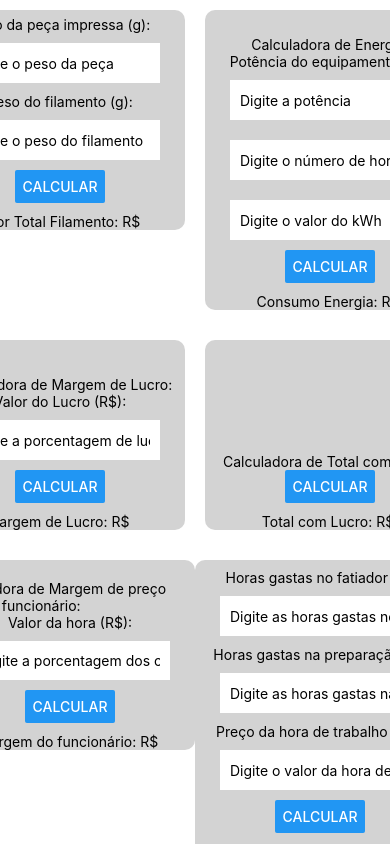
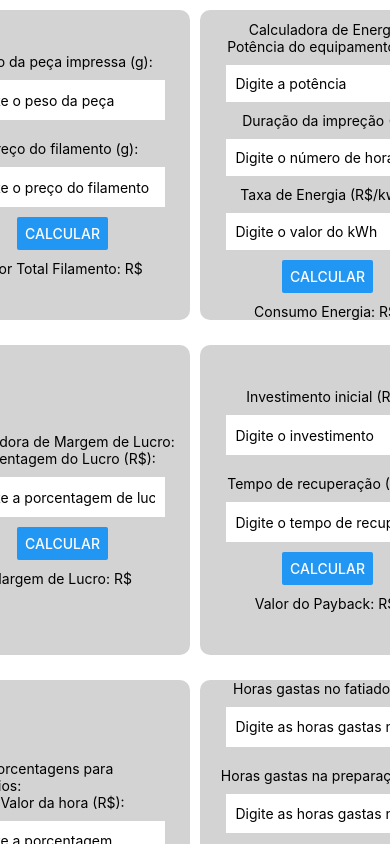
Before and after one commit to SENAISP-Unid601-Projetos/FilamentsFiscal3D, a React Native app in the folder front/: screen / in a window 390 px wide. Built offline with nearby package versions, Linux system fonts and the light colour scheme.

Commit message:
Update App.js

```diff
--- a/front/App.js
+++ b/front/App.js
@@ -1,76 +1,91 @@
-import React, { useState } from 'react';
-import { View, Text, TextInput, Button, ScrollView, StyleSheet, SafeAreaView } from 'react-native';
+import React, { useState } from "react";
+import {
+  View,
+  Text,
+  TextInput,
+  Button,
+  ScrollView,
+  StyleSheet,
+  SafeAreaView,
+} from "react-native";
 
 const Orca3d = () => {
   // Estado para a Calculadora de Filamento
-  const [pesoPeca, setPesoPeca] = useState('');
-  const [pesoFilamento, setPesoFilamento] = useState('');
-  const [valorTotalFilamento, setValorTotalFilamento] = useState('');
+  const [pesoPeca, setPesoPeca] = useState("");
+  const [pesoFilamento, setPesoFilamento] = useState("");
+  const [valorTotalFilamento, setValorTotalFilamento] = useState("");
 
   const calcularCustoFilamento = () => {
-    const custoTotalFilamento = parseFloat(pesoPeca) * parseFloat(pesoFilamento);
+    const custoTotalFilamento =
+      parseFloat(pesoPeca) * parseFloat(pesoFilamento);
     setValorTotalFilamento(custoTotalFilamento.toFixed(2)); // Ajusta para duas casas decimais
   };
 
   // Estado para a Calculadora de Energia
-  const [potenciaEquipamento, setPotenciaEquipamento] = useState('');
-  const [horasImpressao, setHorasImpressao] = useState('');
-  const [consumoEnergia, setConsumoEnergia] = useState('');
-  const [valorKwh, setValorKwh] = useState('');
+  const [potenciaEquipamento, setPotenciaEquipamento] = useState("");
+  const [horasImpressao, setHorasImpressao] = useState("");
+  const [consumoEnergia, setConsumoEnergia] = useState("");
+  const [valorKwh, setValorKwh] = useState("");
 
   const calcularConsumoEnergia = () => {
-    const consumoCalculado = (parseFloat(potenciaEquipamento) * parseFloat(horasImpressao)) / 1000;
+    const consumoCalculado =
+      (parseFloat(potenciaEquipamento) * parseFloat(horasImpressao)) / 1000;
     const consumoFinal = consumoCalculado * parseFloat(valorKwh);
     setConsumoEnergia(consumoFinal.toFixed(2)); // Ajusta para duas casas decimais
   };
 
   // Função para calcular a taxa de lucro
   const calcularTaxaLucro = () => {
-    const taxaLucro = (parseFloat(valorTotalFilamento) / parseFloat(consumoEnergia)) * 100;
+    const taxaLucro =
+      (parseFloat(valorTotalFilamento) / parseFloat(consumoEnergia)) * 100;
     return taxaLucro.toFixed(2);
   };
 
   // Estado e função para a Calculadora de Margem de Lucro
-  const [porcentagemLucro, setPorcentagemLucro] = useState('');
-  const [margemLucro, setMargemLucro] = useState('');
+  const [porcentagemLucro, setPorcentagemLucro] = useState("");
+  const [margemLucro, setMargemLucro] = useState("");
 
   const calcularMargemLucro = () => {
-    const margemLucroCalculada = (parseFloat(valorTotalFilamento) * parseFloat(porcentagemLucro)) / 100;
+    const margemLucroCalculada =
+      (parseFloat(valorTotalFilamento) * parseFloat(porcentagemLucro)) / 100;
     setMargemLucro(margemLucroCalculada.toFixed(2)); // Ajusta para duas casas decimais
   };
 
   // Estado e função para a Calculadora do preço dos colaboradores
-  const [porcentagemCola, setPorcentagemCola] = useState('');
-  const [margemCola, setMargemCola] = useState('');
+  const [porcentagemCola, setPorcentagemCola] = useState("");
+  const [margemCola, setMargemCola] = useState("");
 
   const calcularMargemCola = () => {
-    const margemColaCalculada = (parseFloat(valorTotalFilamento) * parseFloat(porcentagemCola)) / 100;
+    const margemColaCalculada =
+      (parseFloat(valorTotalFilamento) * parseFloat(porcentagemCola)) / 100;
     setMargemCola(margemColaCalculada.toFixed(2)); // Ajusta para duas casas decimais
   };
 
   // Estado para a Calculadora de prossessos de preparação
-  const [horaPreparacao, setHoraPreparacao] = useState('');
-  const [horaFatiador, setHoraFatiador] = useState('');
-  const [valorHora, setValorHora] = useState('');
-  const [valorTrabalho, setValorTrabalho] = useState('');
+  const [horaPreparacao, setHoraPreparacao] = useState("");
+  const [horaFatiador, setHoraFatiador] = useState("");
+  const [valorHora, setValorHora] = useState("");
+  const [valorTrabalho, setValorTrabalho] = useState("");
 
   const calcularCustoPreparacao = () => {
-    const custoPreparacao = parseFloat(valorHora) * (parseFloat(horaFatiador) + parseFloat(horaPreparacao));
+    const custoPreparacao =
+      parseFloat(valorHora) *
+      (parseFloat(horaFatiador) + parseFloat(horaPreparacao));
     setValorTrabalho(custoPreparacao.toFixed(2)); // Ajusta para duas casas decimais
   };
 
   // Estado para a Calculadora de payback
-  const [periodo, setPeriodo] = useState('');
-  const [fluxoDeCaixa, setFluxoDeCaixa] = useState('');
-  const [investimento, setInvestimento] = useState('');
+  const [fluxoCaixa, setFluxoCaixa] = useState("");
+  const [investimento, setInvestimento] = useState("");
+  const [periodo, setPeriodo] = useState("");
 
-  const calcularPayback = () => {
-    const payback = parseFloat(investimento) / parseFloat(fluxoDeCaixa);
-    setPeriodo(payback.toFixed(2)); // Ajusta para duas casas decimais
+  const fazerpay = () => {
+    const payback = parseFloat(investimento) / parseFloat(periodo);
+    setFluxoCaixa(payback.toFixed(2));
   };
 
   // Estado e função para a Calculadora de Total com Lucro
-  const [totalComLucro, setTotalComLucro] = useState('');
+  const [totalComLucro, setTotalComLucro] = useState("");
 
   const calcularTotalComLucro = () => {
     const totalCalculado =
@@ -79,14 +94,14 @@ const Orca3d = () => {
       parseFloat(margemLucro) +
       parseFloat(margemCola) +
       parseFloat(valorTrabalho) +
-      parseFloat(periodo);
+      parseFloat(fluxoCaixa);
     setTotalComLucro(totalCalculado.toFixed(2)); // Ajusta para duas casas decimais
   };
 
   return (
     <ScrollView style={{ flex: 1 }}>
       <SafeAreaView style={styles.container}>
-        <View style={{ flexDirection: 'row' }}>
+        <View style={{ flexDirection: "row" }}>
           <View style={styles.inputContainerFilamento}>
             {/* Seção para a Calculadora de Filamento */}
             <Text>Peso da peça impressa (g):</Text>
@@ -100,16 +115,18 @@ const Orca3d = () => {
 
             <View style={styles.separator} />
 
-            <Text>Peso do filamento (g):</Text>
+            <Text>Preço do filamento (g):</Text>
             <TextInput
               style={styles.input}
-              placeholder="Digite o peso do filamento"
+              placeholder="Digite o preço do filamento"
               keyboardType="numeric"
               value={pesoFilamento}
               onChangeText={(text) => setPesoFilamento(text)}
             />
             <Button title="Calcular" onPress={calcularCustoFilamento} />
-            <Text style={{ marginTop: 10 }}>Valor Total Filamento: R$ {valorTotalFilamento}</Text>
+            <Text style={{ marginTop: 10 }}>
+              Valor Total Filamento: R$ {valorTotalFilamento}
+            </Text>
           </View>
 
           <View style={styles.inputContainerEnergia}>
@@ -124,8 +141,7 @@ const Orca3d = () => {
               onChangeText={(text) => setPotenciaEquipamento(text)}
             />
 
-            <View style={styles.separator} />
-
+            <Text>Duração da impreção (H):</Text>
             <TextInput
               style={styles.input}
               placeholder="Digite o número de horas"
@@ -133,8 +149,8 @@ const Orca3d = () => {
               value={horasImpressao}
               onChangeText={(text) => setHorasImpressao(text)}
             />
-            <View style={styles.separator} />
 
+            <Text>Taxa de Energia (R$/kwh):</Text>
             <TextInput
               style={styles.input}
               placeholder="Digite o valor do kWh"
@@ -143,15 +159,19 @@ const Orca3d = () => {
               onChangeText={(text) => setValorKwh(text)}
             />
             <Button title="Calcular" onPress={calcularConsumoEnergia} />
-            <Text style={{ marginTop: 10 }}>Consumo Energia: R$ {consumoEnergia}</Text>
+            <Text style={{ marginTop: 10 }}>
+              Consumo Energia: R$ {consumoEnergia}
+            </Text>
           </View>
         </View>
 
-        <View style={{ flexDirection: 'row' }}>
+        <View style={{ flexDirection: "row" }}>
           <View style={styles.inputContainerLucro}>
             {/* Seção para a Calculadora de Margem de Lucro */}
-            <Text style={{ marginTop: 20 }}>Calculadora de Margem de Lucro:</Text>
-            <Text>Valor do Lucro (R$):</Text>
+            <Text style={{ marginTop: 20 }}>
+              Calculadora de Margem de Lucro:
+            </Text>
+            <Text>porcentagem do Lucro (R$):</Text>
             <TextInput
               style={styles.input}
               placeholder="Digite a porcentagem de lucro"
@@ -160,31 +180,57 @@ const Orca3d = () => {
               onChangeText={(text) => setPorcentagemLucro(text)}
             />
             <Button title="Calcular" onPress={calcularMargemLucro} />
-            <Text style={{ marginTop: 10 }}>Margem de Lucro: R$ {margemLucro}</Text>
+            <Text style={{ marginTop: 10 }}>
+              Margem de Lucro: R$ {margemLucro}
+            </Text>
           </View>
 
-          <View style={styles.inputContainerLucroFinal}>
-            {/* Seção para a Calculadora de Total com Lucro */}
-            <Text style={{ marginTop: 20 }}>Calculadora de Total com Lucro:</Text>
-            <Button title="Calcular" onPress={calcularTotalComLucro} />
-            <Text style={{ marginTop: 10 }}>Total com Lucro: R$ {totalComLucro}</Text>
+
+          <View style={styles.inputContainerpayback}>
+            {/* Seção para a Calculadora de Payback */}
+            <Text>Investimento inicial (R$):</Text>
+            <TextInput
+              style={styles.input}
+              placeholder="Digite o investimento"
+              keyboardType="numeric"
+              value={investimento}
+              onChangeText={(text) => setInvestimento(text)}
+            />
+
+            <View style={styles.separator} />
+
+            <Text>Tempo de recuperação (Dias):</Text>
+            <TextInput
+              style={styles.input}
+              placeholder="Digite o tempo de recuperação"
+              keyboardType="numeric"
+              value={periodo}
+              onChangeText={(text) => setPeriodo(text)}
+            />
+            <Button title="Calcular" onPress={fazerpay} />
+            <Text style={{ marginTop: 10 }}>Valor do Payback: R$ {fluxoCaixa}</Text>
           </View>
+
         </View>
 
-        <View style={{ flexDirection: 'row' }}>
+        <View style={{ flexDirection: "row" }}>
           <View style={styles.inputContainerCola}>
             {/* Seção para a Calculadora do preço da hora dos funcionários */}
-            <Text style={{ marginTop: 20 }}>Calculadora de Margem de preço Hora do funcionário:</Text>
+            <Text style={{ marginTop: 20 }}>
+            Calcule porcentagens para funcionários:
+            </Text>
             <Text>Valor da hora (R$):</Text>
             <TextInput
               style={styles.input}
-              placeholder="Digite a porcentagem dos custos do funcionário"
+              placeholder="Digite a porcentagem"
               keyboardType="numeric"
               value={porcentagemCola}
               onChangeText={(text) => setPorcentagemCola(text)}
             />
             <Button title="Calcular" onPress={calcularMargemCola} />
-            <Text style={{ marginTop: 10 }}>Margem do funcionário: R$ {margemCola}</Text>
+            <Text style={{ marginTop: 10 }}>
+              Margem do funcionário: R$ {margemCola}
+            </Text>
           </View>
 
           <View style={styles.inputContainerTrabalho}>
@@ -220,35 +266,24 @@ const Orca3d = () => {
               onChangeText={(text) => setValorHora(text)}
             />
             <Button title="Calcular" onPress={calcularCustoPreparacao} />
-            <Text style={{ marginTop: 10 }}>Valor do trabalho de preparação: R$ {valorTrabalho}</Text>
+            <Text style={{ marginTop: 10 }}>
+              Valor da preparação: R$ {valorTrabalho}
+            </Text>
           </View>
         </View>
 
-        <View style={styles.inputContainerpayback}>
-          {/* Seção para a Calculadora de payback */}
-          <Text>Investimento inicial (R$):</Text>
-          <TextInput
-            style={styles.input}
-            placeholder="Digite o investimento"
-            keyboardType="numeric"
-            value={investimento}
-            onChangeText={(text) => setInvestimento(text)}
-          />
-
-          <View style={styles.separator} />
-
-          <Text>Fluxo de caixa (R$):</Text>
-          <TextInput
-            style={styles.input}
-            placeholder="Digite o fluxo de caixa"
-            keyboardType="numeric"
-            value={fluxoDeCaixa}
-            onChangeText={(text) => setFluxoDeCaixa(text)}
-          />
-          <Button title="Calcular" onPress={calcularPayback} />
-          <Text style={{ marginTop: 10 }}>Período de Payback: {periodo} anos</Text>
+        <View style={{ flexDirection: "row" }}>
+          <View style={styles.inputContainerLucroFinal}>
+            {/* Seção para a Calculadora de Total com Lucro */}
+            <Text style={{ marginTop: 20 }}>
+              Calculadora de Total com Lucro:
+            </Text>
+            <Button title="Calcular" onPress={calcularTotalComLucro} />
+            <Text style={{ marginTop: 10 }}>
+              Total do Orçamento: R$ {totalComLucro}
+            </Text>
+          </View>
         </View>
-
       </SafeAreaView>
     </ScrollView>
   );
@@ -257,105 +292,105 @@ const Orca3d = () => {
 const styles = StyleSheet.create({
   container: {
     flex: 1,
-    justifyContent: 'center',
-    alignItems: 'center',
-    paddingHorizontal: 10, // Adicionando espaço horizontal ao redor de todo o conteúdo
+    justifyContent: "center",
+    alignItems: "center",
+    paddingHorizontal: 10,
   },
   inputContainerFilamento: {
-    alignItems: 'center',
-    justifyContent: 'flex-end',
-    width: 250,
-    height: 220,
-    backgroundColor: 'lightgray',
+    alignItems: "center",
+    justifyContent: "center",
+    width: 255,
+    height: 310,
+    backgroundColor: "lightgray",
+    borderRadius: 10,
+    marginVertical: 10,
+    marginBottom: 10,
+    marginRight: 5,
+  },
+
+  inputContainerEnergia: {
+    alignItems: "center",
+    justifyContent: "flex-end",
+    width: 255,
+    height: 310,
+    backgroundColor: "lightgray",
     borderRadius: 10,
     marginVertical: 10,
     marginBottom: 20,
-    marginRight: 10, // Adicionando espaço horizontal entre os contêineres
-  },
-
-  inputContainerEnergia: {
-    alignItems: 'center',
-    justifyContent: 'flex-end',
-    width: 250,
-    height: 300,
-    backgroundColor: 'lightgray',
-    borderRadius: 10,
-    marginVertical: 10,
-    marginBottom: 20,
-    marginLeft: 10, // Adicionando espaço horizontal entre os contêineres
+    marginLeft: 5,
   },
 
   inputContainerLucro: {
-    alignItems: 'center',
-    justifyContent: 'flex-end',
-    width: 250,
-    height: 190,
-    backgroundColor: 'lightgray',
+    alignItems: "center",
+    justifyContent: "center",
+    width: 255,
+    height: 310,
+    backgroundColor: "lightgray",
     borderRadius: 10,
-    marginVertical: 10,
+    marginVertical:  5,
     marginBottom: 20,
-    marginRight: 10, // Adicionando espaço horizontal entre os contêineres
+    marginRight: 5,
   },
 
   inputContainerLucroFinal: {
-    alignItems: 'center',
-    justifyContent: 'flex-end',
-    width: 250,
-    height: 190,
-    backgroundColor: 'lightgray',
+    alignItems: "center",
+    justifyContent: "center",
+    width: 255,
+    height: 120,
+    backgroundColor: "lightgray",
     borderRadius: 10,
-    marginVertical: 10,
+    marginVertical: 5,
     marginBottom: 20,
-    marginLeft: 10, // Adicionando espaço horizontal entre os contêineres
+    marginRight: 5,
   },
 
   inputContainerCola: {
-    alignItems: 'center',
-    justifyContent: 'flex-end',
-    width: 250,
-    height: 190,
-    backgroundColor: 'lightgray',
+    alignItems: "center",
+    justifyContent: "center",
+    width: 255,
+    height: 310,
+    backgroundColor: "lightgray",
     borderRadius: 10,
-    marginVertical: 10,
+    marginVertical: 5,
     marginBottom: 20,
-    marginLeft: 10, // Adicionando espaço horizontal entre os contêineres
+    marginRight: 5,
   },
 
   inputContainerTrabalho: {
-    alignItems: 'center',
-    justifyContent: 'flex-end',
-    width: 250,
-    height: 300,
-    backgroundColor: 'lightgray',
+    alignItems: "center",
+    justifyContent: "flex-end",
+    width: 255,
+    height: 310,
+    backgroundColor: "lightgray",
     borderRadius: 10,
-    marginVertical: 10,
+    marginVertical: 5,
     marginBottom: 20,
-    marginRight: 10, // Adicionando espaço horizontal entre os contêineres
+    marginLeft: 5,
   },
 
   inputContainerpayback: {
-    alignItems: 'center',
-    justifyContent: 'flex-end',
-    width: 250,
-    height: 220,
-    backgroundColor: 'lightgray',
+    alignItems: "center",
+    justifyContent: "center",
+    width: 255,
+    height: 310,
+    backgroundColor: "lightgray",
     borderRadius: 10,
-    marginVertical: 10,
+    marginVertical: 5,
     marginBottom: 20,
-    marginRight: 10, // Adicionando espaço horizontal entre os contêineres
+    marginLeft: 5,
   },
 
   input: {
-    width: '80%',
+    width: "80%",
     height: 40,
     marginVertical: 10,
     padding: 10,
-    backgroundColor: 'white',
+    backgroundColor: "white",
   },
   separator: {
-    width: '80%',
-    height: 0,
-    backgroundColor: 'black',
+    width: "100%",
+    height: 10,
+    backgroundColor: "transparent",
   },
 });
 
```
